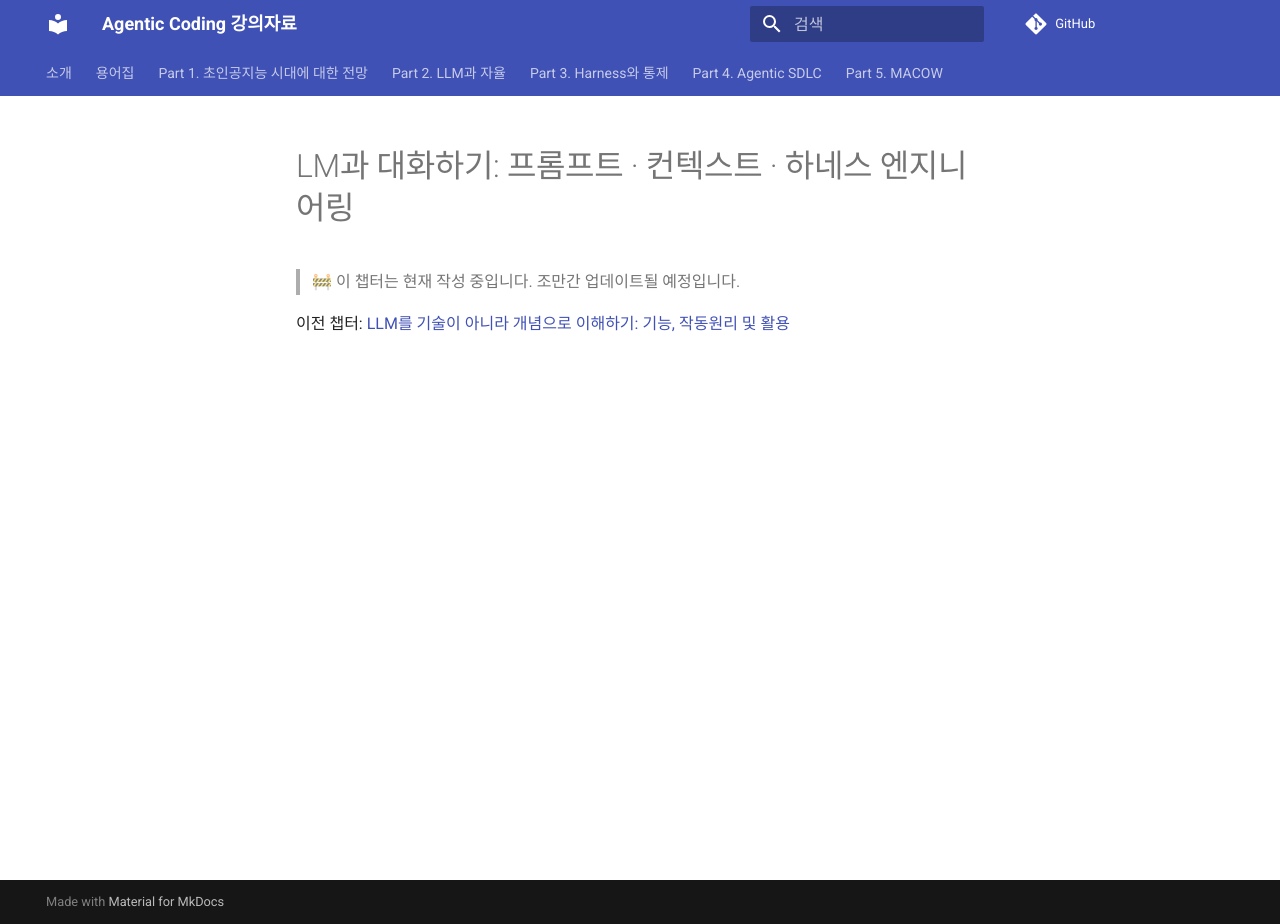
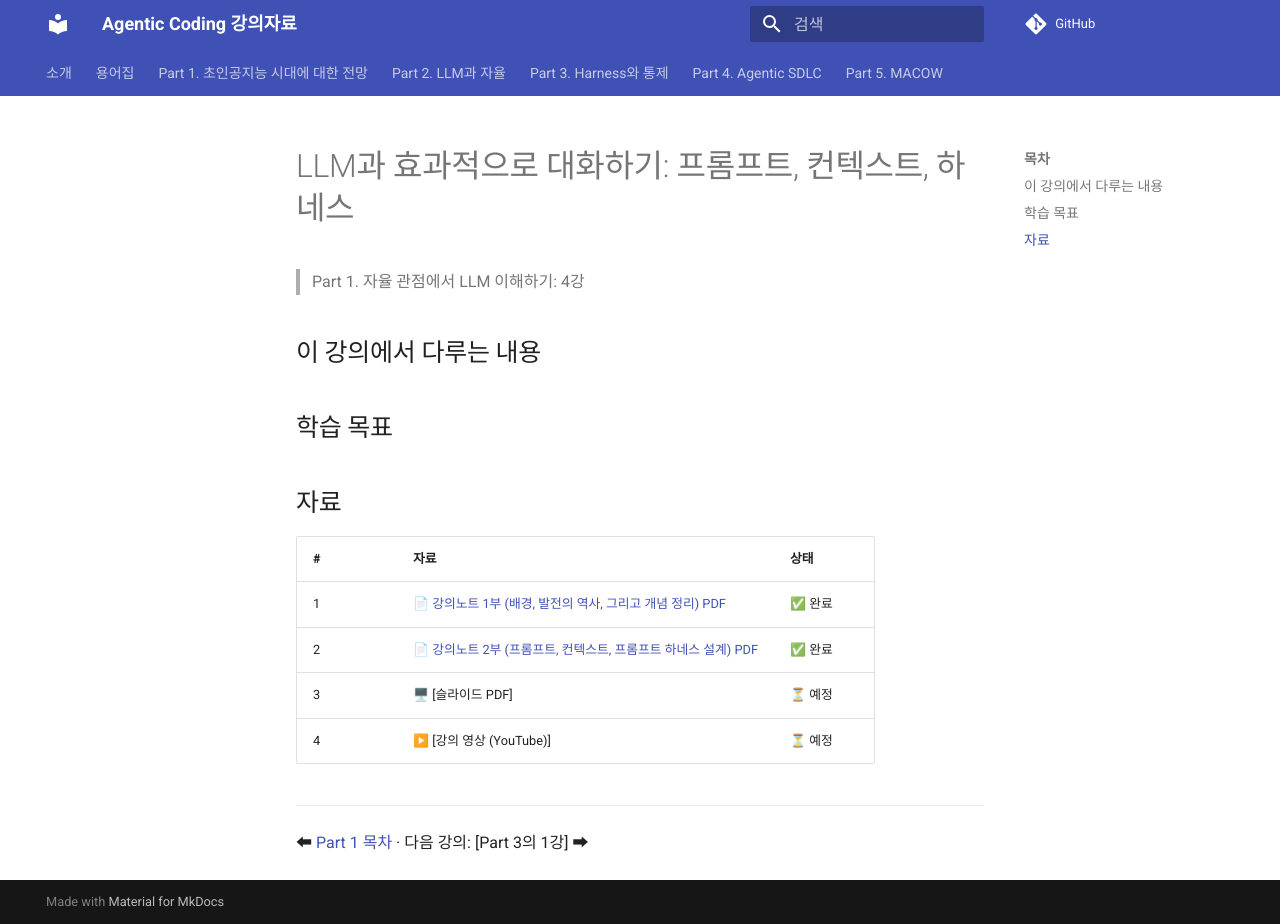
Before and after one commit to karpjoo/agentic-coding, an MkDocs documentation site: the page built from docs/part-2-llm-autonomy/04-talking-with-LLMs/index.md, in a window 1280 px wide and 924 px high. Built offline with MkDocs 1.6.1 and Material for MkDocs 9.7.7, drawn with Linux system fonts in a browser that asks for light colours; comment, search, counter and statistics services are not loaded.

Commit message:
part2 4강 LLM prompting

```diff
--- a/docs/part-2-llm-autonomy/04-talking-with-LLMs/index.md
+++ b/docs/part-2-llm-autonomy/04-talking-with-LLMs/index.md
@@ -1,5 +1,19 @@
-# LM과 대화하기: 프롬프트 · 컨텍스트 · 하네스 엔지니어링
 
-> 🚧 이 챕터는 현재 작성 중입니다. 조만간 업데이트될 예정입니다.
+# LLM과 효과적으로 대화하기: 프롬프트, 컨텍스트, 하네스
 
-이전 챕터: [LLM를 기술이 아니라 개념으로 이해하기: 기능, 작동원리 및 활용](../03-LLM-trinity/index.md)
+> Part 1. 자율 관점에서 LLM 이해하기: 4강
+
+## 이 강의에서 다루는 내용
+
+## 학습 목표
+
+## 자료
+| # | 자료 | 상태 |
+|---|---|---|
+| 1 | 📄 [강의노트 1부 (배경, 발전의 역사, 그리고 개념 정리) PDF](./LLM-prompting-v1.pdf) | ✅ 완료 |
+| 2 | 📄 [강의노트 2부 (프롬프트, 컨텍스트, 프롬프트 하네스 설계) PDF](./LLM-prompting-practices-v1.pdf) | ✅ 완료 |
+| 3 | 🖥️ [슬라이드 PDF] | ⏳ 예정 |
+| 4 | ▶️ [강의 영상 (YouTube)] | ⏳ 예정 |
+
+---
+⬅ [Part 1 목차](../README.md) · 다음 강의: [Part 3의 1강] ➡
```
Also changed, not shown: docs/part-2-llm-autonomy/03-LLM-trinity/index.md (+1 -1 lines), docs/part-2-llm-autonomy/README.md (+1 -1 lines), 3 other files.
